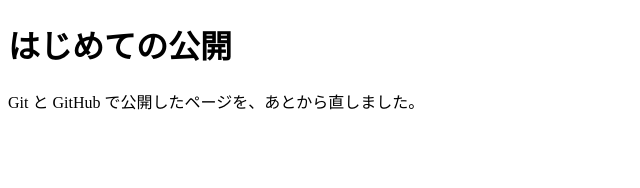
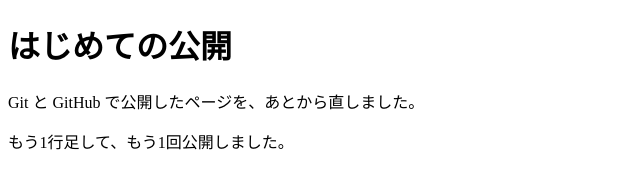
Before and after one commit to minopon/git-practice, a plain HTML site: page index.html in a window 1280 px wide. Shown: the whole page, without its empty margins (0-640 px from the left). Drawn offline with Linux system fonts and the light colour scheme.

Commit message:
ページに1行足す

```diff
--- a/index.html
+++ b/index.html
@@ -7,5 +7,6 @@
 <body>
 <h1>はじめての公開</h1>
 <p>Git と GitHub で公開したページを、あとから直しました。</p>
+<p>もう1行足して、もう1回公開しました。</p>
 </body>
 </html>
```
